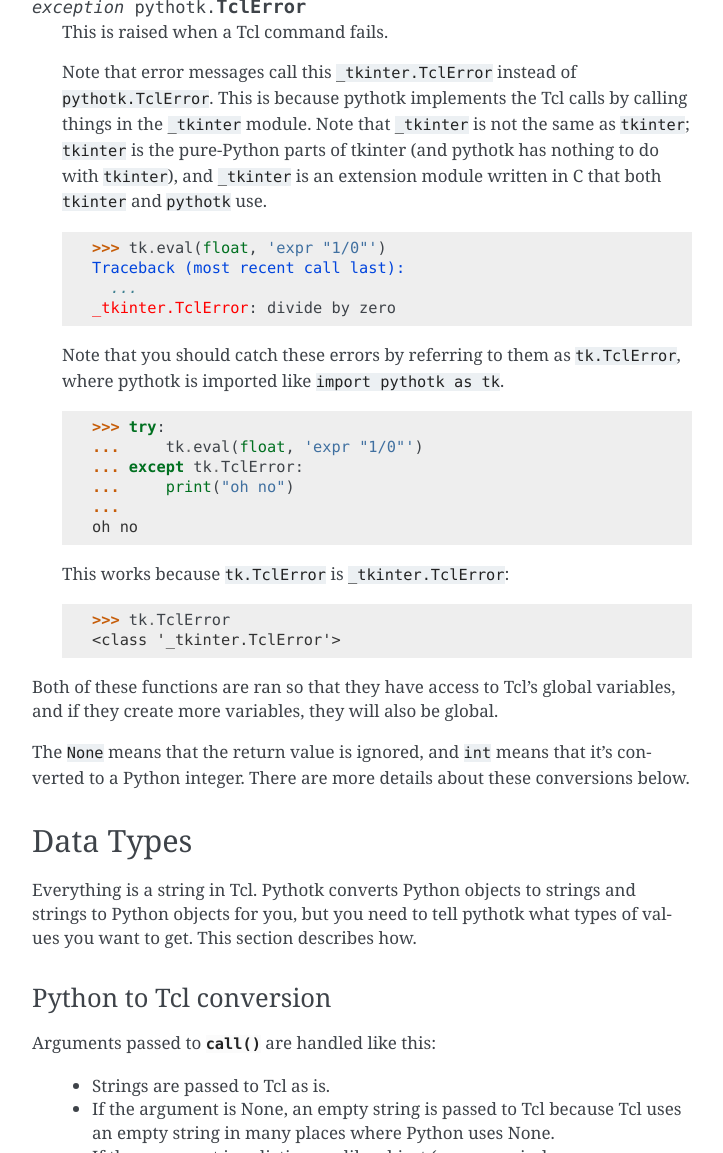
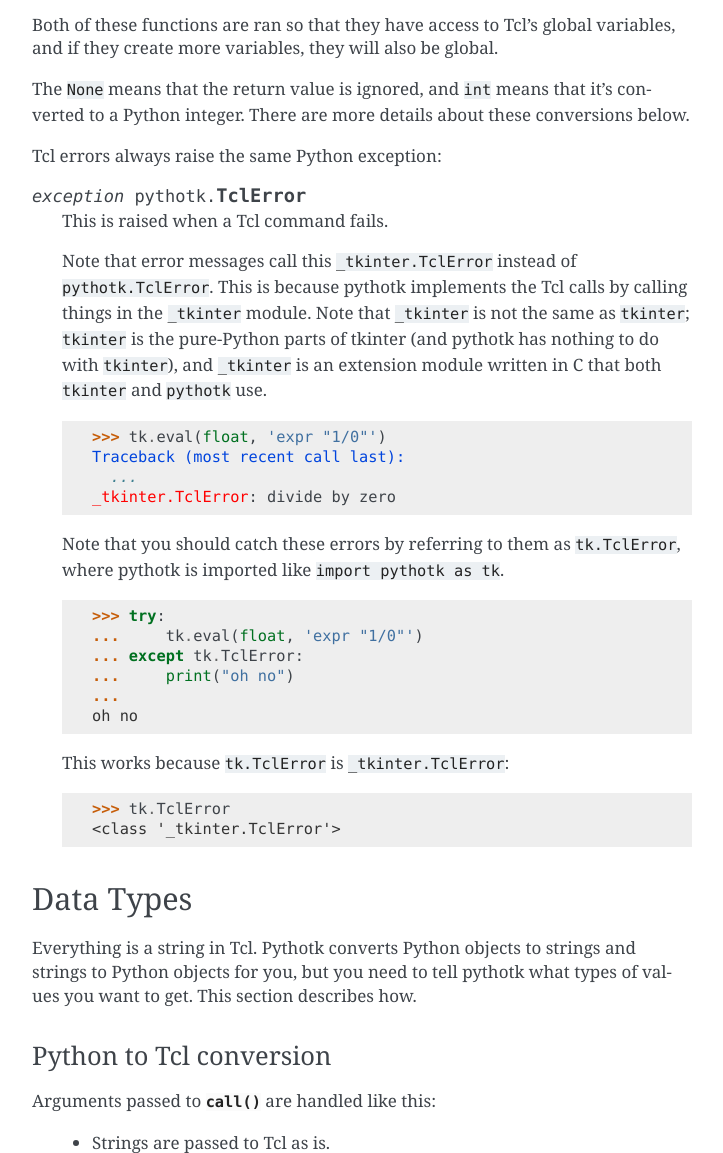
Before and after one commit to Akuli/teek, a Sphinx documentation site: the page built from docs/tcl-calls.rst, in a window 1280 px wide and 1400 px high, scrolled down 349 px, cut to the strip 247-1400 px from the top of the window. Shown: the whole strip, without its empty margins (388-1111 px from the left). Built offline with Sphinx 7.4.7, drawn with Linux system fonts in a browser that asks for light colours; part of the change alters nothing that is shown.

Commit message:
copy/pasta doesntmakesense oopsies

```diff
--- a/docs/tcl-calls.rst
+++ b/docs/tcl-calls.rst
@@ -17,6 +17,15 @@ There are two functions for doing this:
 
 .. autofunction:: pythotk.eval
 .. autofunction:: pythotk.call
+
+Both of these functions are ran so that they have access to Tcl's global
+variables, and if they create more variables, they will also be global.
+
+The ``None`` means that the return value is ignored, and ``int`` means that
+it's converted to a Python integer. There are more details about these
+conversions below.
+
+Tcl errors always raise the same Python exception:
 
 .. exception:: pythotk.TclError
 
@@ -49,13 +58,6 @@ There are two functions for doing this:
     >>> tk.TclError
     <class '_tkinter.TclError'>
 
-
-Both of these functions are ran so that they have access to Tcl's global
-variables, and if they create more variables, they will also be global.
-
-The ``None`` means that the return value is ignored, and ``int`` means that
-it's converted to a Python integer. There are more details about these
-conversions below.
 
 
 Data Types
```
